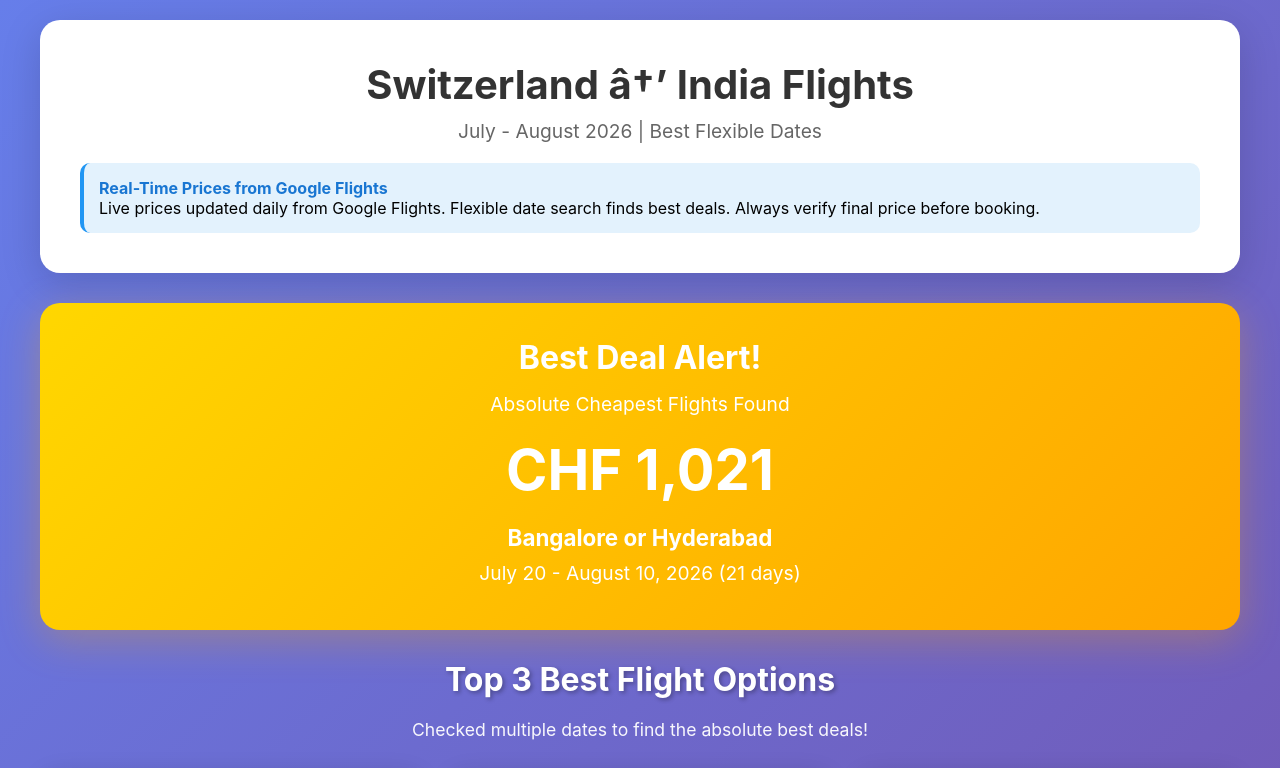
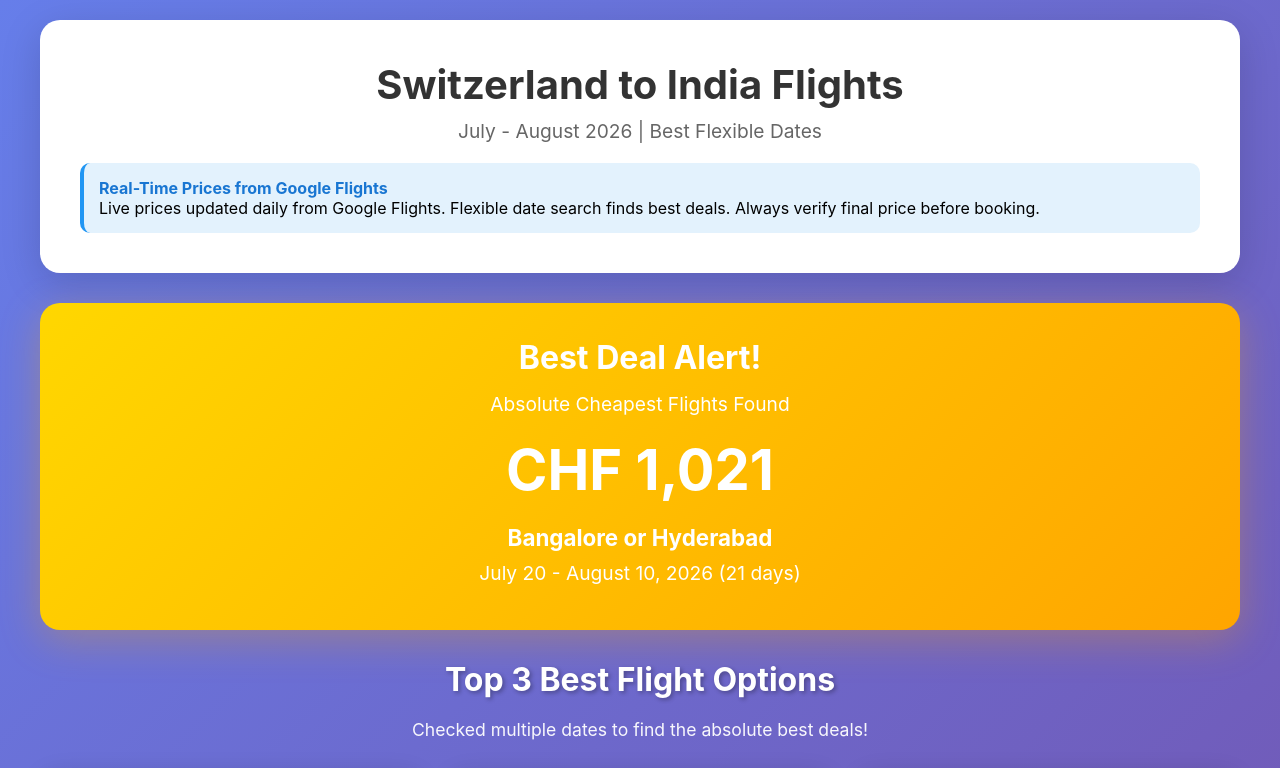
Before and after one commit to brpavanbabu/flighttracker, a website: page index.html in a window 1280 px wide. Shown: the top 768 px of the page. Drawn offline with Linux system fonts and the light colour scheme.

Commit message:
Fix title: Switzerland to India (remove arrow encoding issue)

```diff
--- a/index.html
+++ b/index.html
@@ -46,7 +46,7 @@ h1{font-size:1.8em}
 <body>
 <div class="container">
 <div class="header">
-<h1>Switzerland â†’ India Flights</h1>
+<h1>Switzerland to India Flights</h1>
 <p class="subtitle">July - August 2026 | Best Flexible Dates</p>
 <div class="info">
 <strong>Real-Time Prices from Google Flights</strong><br>
```
